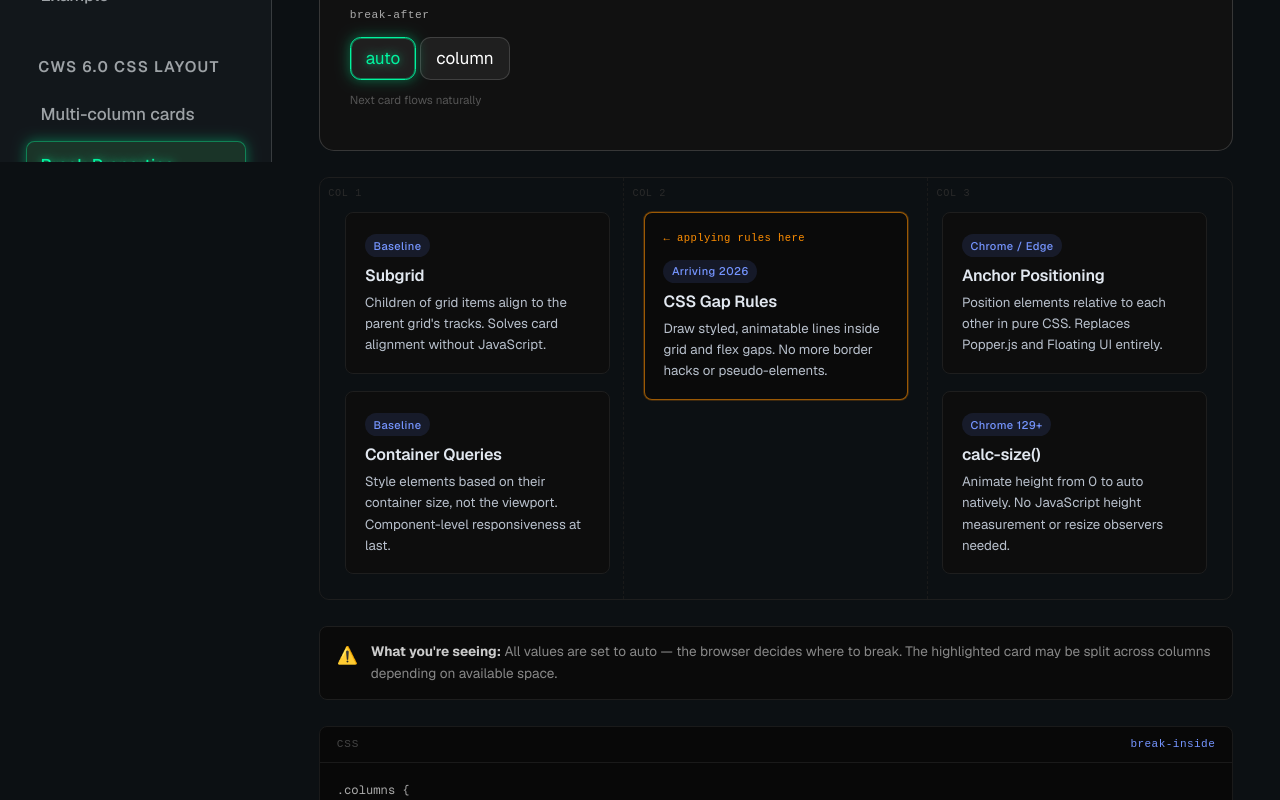
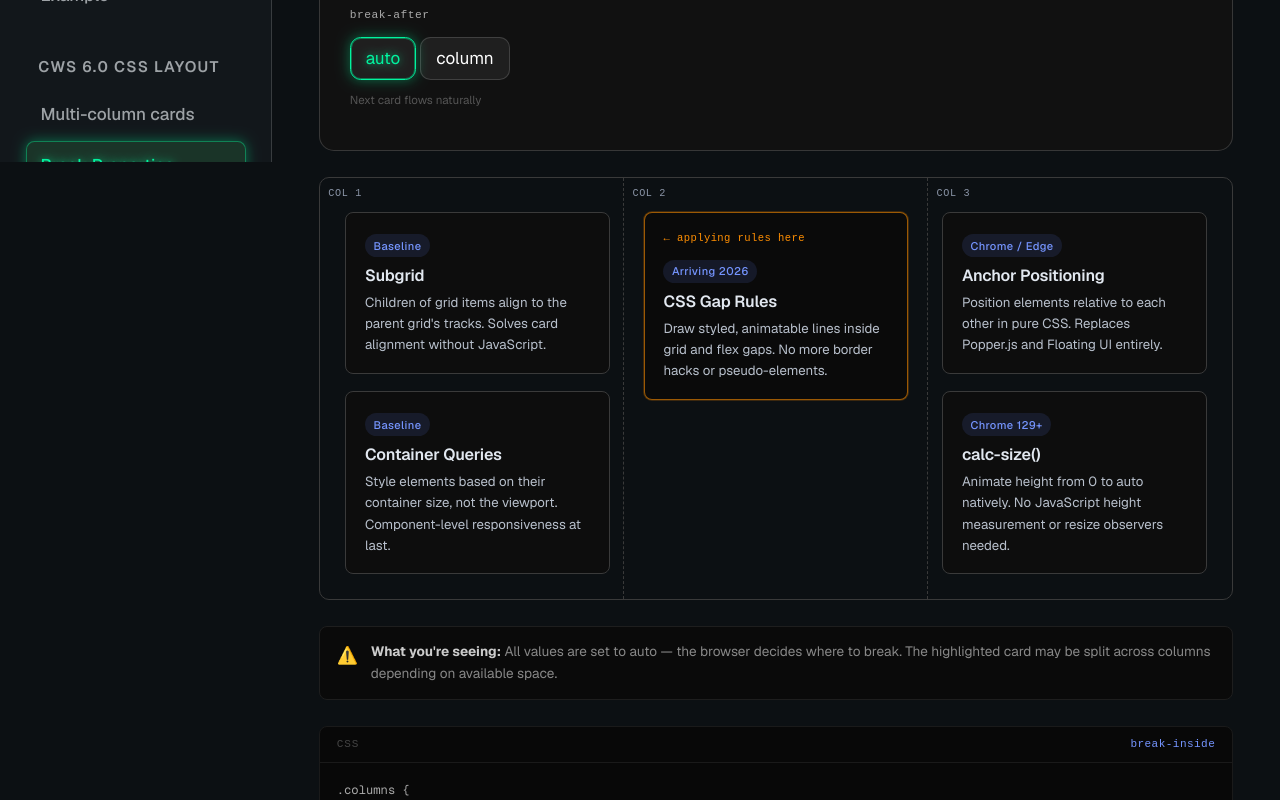
Before and after one commit to anna-bashkuev/Code-with-style, a Next.js app: page /components/multi-column/break in a window 1280 px wide. Shown: the part 648-1448 px from the top of the page. Built offline with nearby package versions, Linux system fonts and the light colour scheme.

Commit message:
Lighten column labels and borders for better contrast

```diff
--- a/components/BreakInside.module.css
+++ b/components/BreakInside.module.css
@@ -122,7 +122,7 @@
 
 .preview {
   position: relative;
-  border: 1px solid #1e1e1e;
+  border: 1px solid #3a3a3a;
   border-radius: 10px;
   overflow: hidden;
 }
@@ -138,7 +138,7 @@
 }
 
 .columnGuide {
-  border-right: 1px dashed #1a1a1a;
+  border-right: 1px dashed #3a3a3a;
   display: flex;
   align-items: flex-start;
   padding: 0.5rem 0.5rem 0;
@@ -150,7 +150,7 @@
 
 .columnLabel {
   font-size: 0.6rem;
-  color: #2a2a2a;
+  color: #8a94a6;
   font-family: "JetBrains Mono", monospace;
   letter-spacing: 0.06em;
   text-transform: uppercase;
@@ -169,7 +169,7 @@
 .card {
   break-inside: avoid; /* default: keep individual cards intact */
   background: #0d0d0d;
-  border: 1px solid #1e1e1e;
+  border: 1px solid #3a3a3a;
   border-radius: 8px;
   padding: 1rem 1.1rem;
   margin-bottom: 1rem;
```
